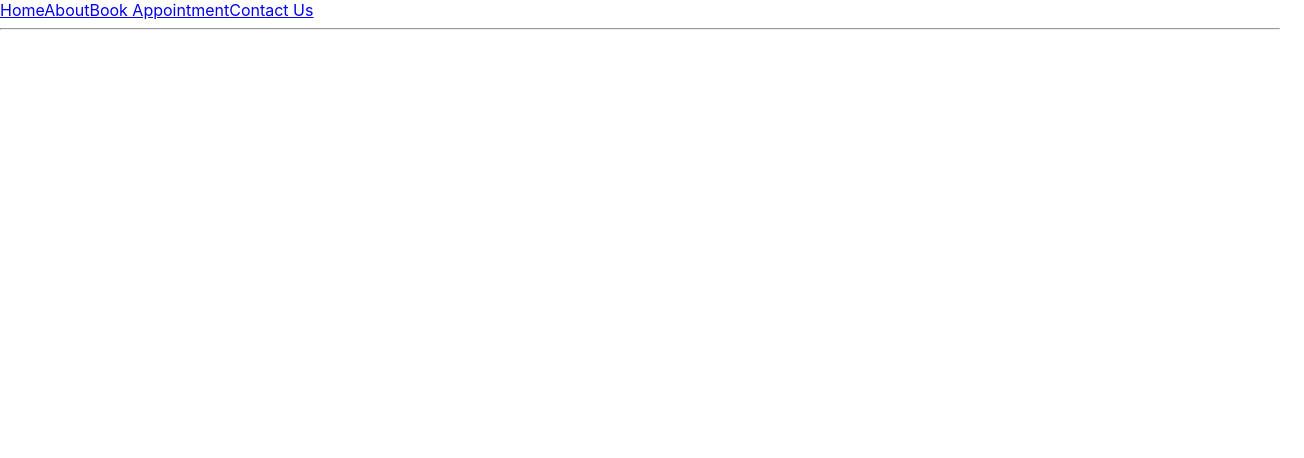
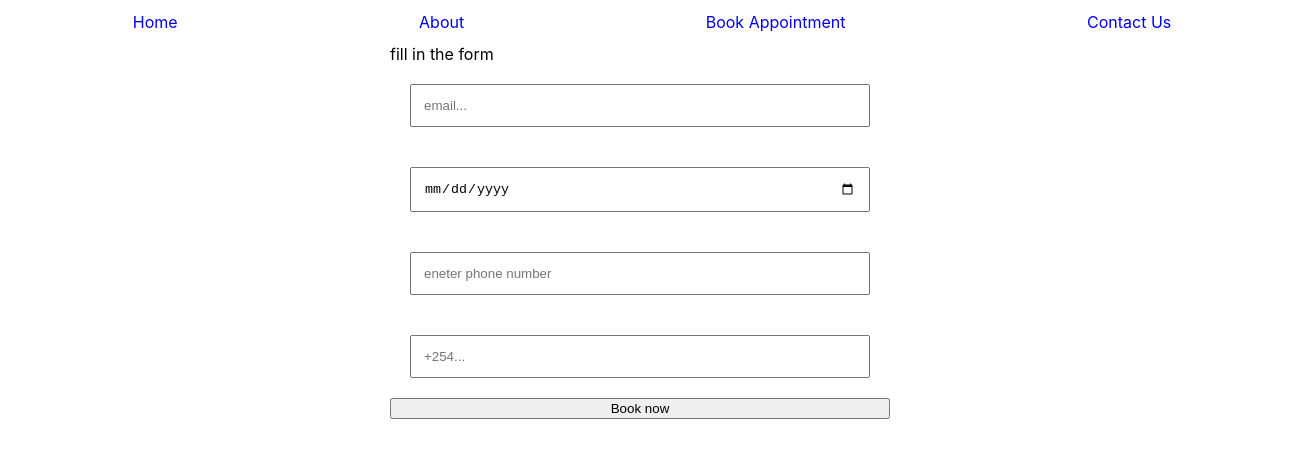
Before and after one commit to ChepkemoiMaurene/phase-2-final-project, a React (Create React App) app: page /bookappointment in a window 1280 px wide. Shown: the top 458 px of the page, 1304 px wide, since content can reach past the window. Built offline with nearby package versions, Linux system fonts and the light colour scheme; data requests are answered from the project's data file.

Commit message:
added hr and routes

```diff
--- a/src/components/App.css
+++ b/src/components/App.css
@@ -1,38 +1,53 @@
 .App {
   text-align: center;
+
 }
+.navlinks{
+  width: 100%;
+  display: flex;
+  flex-direction: row;
+  padding: 12px;
+  justify-content: space-around;
 
-.App-logo {
-  height: 40vmin;
-  pointer-events: none;
+
 }
+.navlinks a{
+  text-decoration: none;
+  box-sizing: border-box;
+}
+.navlinks a:hover{
+  color: white;
+  box-sizing: border-box;
+  background-color: orangered;
+  padding: 14px;
+  border-radius: 8px;
+}
+.images{
+  display: flex;
+  justify-content: space-around;
+  padding: 22px;
 
-@media (prefers-reduced-motion: no-preference) {
-  .App-logo {
-    animation: App-logo-spin infinite 20s linear;
-  }
 }
-
-.App-header {
-  background-color: #282c34;
-  min-height: 100vh;
+.images img{
+  height: 350px;
+  width: 450px;
+}
+.imageCard{
+  width: 400px;
+}
+.form{
+  width: 500px;
+  margin: auto;
   display: flex;
   flex-direction: column;
-  align-items: center;
-  justify-content: center;
-  font-size: calc(10px + 2vmin);
-  color: white;
+  justify-content: space-around;
+
 }
-
-.App-link {
-  color: #61dafb;
+.input{
+  padding: 12px;
+  margin: 20px;
 }
-
-@keyframes App-logo-spin {
-  from {
-    transform: rotate(0deg);
-  }
-  to {
-    transform: rotate(360deg);
-  }
+.input:hover{
+  cursor: pointer;
+  border:2px solid orangered
 }
--- a/src/components/App.js
+++ b/src/components/App.js
@@ -24,19 +24,18 @@ function App() {
   return (
     <div>
      <Navbar/>
-     <hr></hr>
      <Switch>
       <Route exact path='/about'>
         <AboutUs/>
       </Route>
-      <Route exact path="/contactus">
+      <Route exact path="/contactUs">
         <ContactUs/>
       </Route>
-      <Route  exact path="bookappointment">
+      <Route  exact path="/bookappointment">
         <BookAppointment/>
       </Route>
       <Route exact path="/">
-        <Home/>
+        <Home data={data}/>
       </Route>
 
      </Switch>
```
Also changed, not shown: 1 other file (tests, documents, lock files or other folders).
